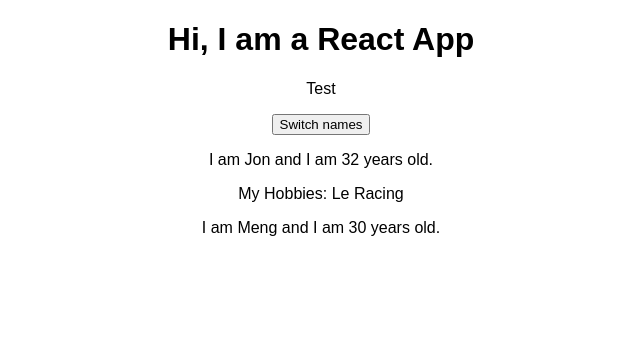
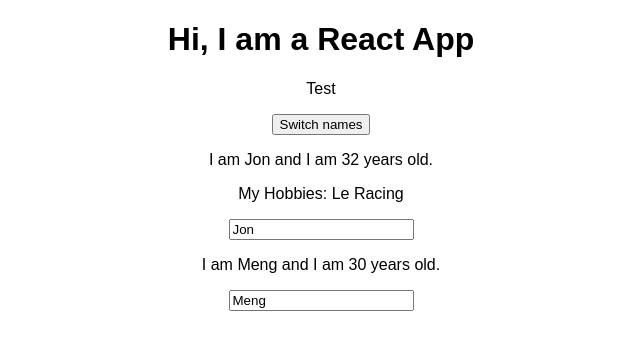
Before and after one commit to noejon/react-playground, a React (Create React App) app: page / in a window 1280 px wide. Shown: the top 350 px of the page, without its empty margins (319-959 px from the left). Built offline with nearby package versions, Linux system fonts and the light colour scheme.

Commit message:
Implemented a start of 2 way binding
Two way binding with Meng's name being two way binded in the example.

```diff
--- a/src/App.js
+++ b/src/App.js
@@ -5,7 +5,7 @@
 class App extends Component {
   // state is only available in classes that extends Component
   // and they are not available to function components such as Person
-  // Fucntion components should be used as much as possible
+  // Function components should be used as much as possible
   state = {
     persons: [
       { name: 'Jon', age: 32 },
@@ -17,16 +17,48 @@
    * A state change will lead to the DOM to be refreshed. Only changes in state and props trigger React to re-render your components and update the DOM
    */
 
+   // The function is defined as follow to avoid having to bind it in the constructor.
+   // If it was defined as an ES6 function, it could not be called using the this of the class.
+  switchNameHandler = (newName) => {
+    // DO NOT DO THIS: this.state.persons[0].state.name = 'Jonathan';
+    // Use setState instead
+    this.setState({
+      persons: [
+        { name: newName, age: 32 },
+        { name: 'Meng', age: 19 }
+      ]
+    });
+  }
+
+  nameChangedHandler = (event) => {
+    this.setState({
+      persons: [
+        { name: 'Jon', age: 32 },
+        { name: event.target.value, age: 19 }
+      ]
+    });
+  }
+
   render() {
     return (
       <div className="App">
         <h1>Hi, I am a React App</h1>
         <p>Test</p>
-        <button>Switch names</button>
+        {/* Use bind to pass parameters to the function */}
+        <button onClick={ this.switchNameHandler.bind(this, 'Jono') }>Switch names</button>
         {/* <Person name="Jon" age="32">My Hobbies: Le Racing</Person>
         <Person name="Meng" age="30"/> */}
-        <Person name={this.state.persons[0].name} age={this.state.persons[0].age}>My Hobbies: Le Racing</Person>
-        <Person name={this.state.persons[1].name} age={this.state.persons[1].age}/>
+        {/* Another way to pass parameters to the function would be using an ES6 arrow function. Bind is the preferred method though (TODO: Google why) */}
+        <Person
+          name={this.state.persons[0].name}
+          age={this.state.persons[0].age}
+          switch={() => this.switchNameHandler('Jonathan') }
+        >My Hobbies: Le Racing</Person>
+        <Person
+          name={this.state.persons[1].name}
+          age={this.state.persons[1].age}
+          change={this.nameChangedHandler}
+        />
       </div>
     );
   }
--- a/src/Person/Person.js
+++ b/src/Person/Person.js
@@ -1,14 +1,25 @@
-import React, {Component}  from 'react';
+import React  from 'react';
+
+
+/**
+ *  Application state should only be changed in containers. Use function returning JSX as often as possible
+ */
 
 const person = (props) => {
   // return <p> I am a person and I am {Math.floor(Math.random() * 30)}</p>
   // return <p>I am {props.name} and I am {props.age} years old.</p>
   return (
-    <div>
+    // Methods can be passed as props
+    <div onClick={props.switch ? props.switch : null}>
       <p>I am {props.name} and I am {props.age} years old.</p>
       {/* props.children is a reserverd word, and it yields whatever is in between the opening
       and closing html tags */}
       <p>{props.children}</p>
+      <input
+        type="text"
+        onChange={props.change}
+        value={props.name}
+      />
     </div>
   );
 };
```
